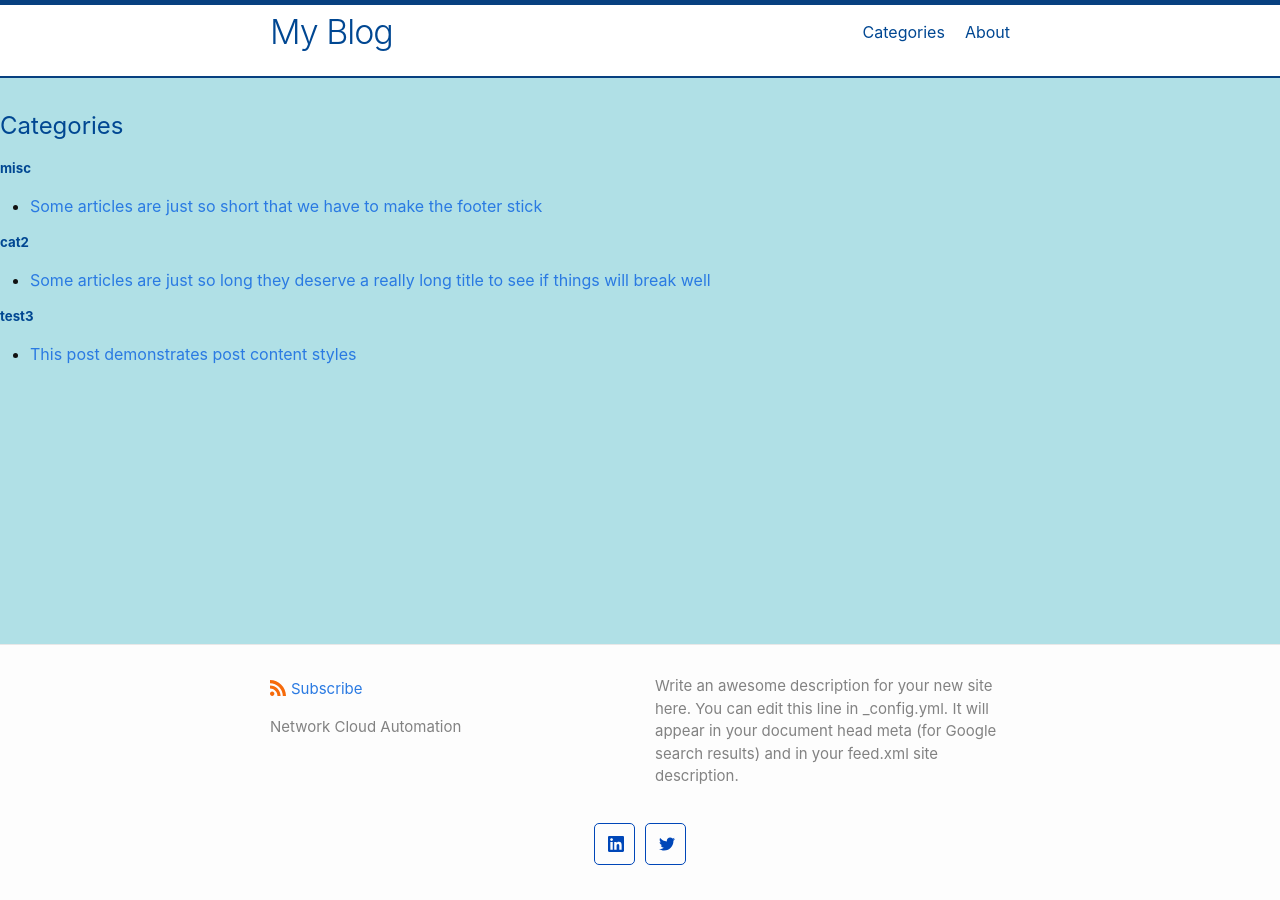
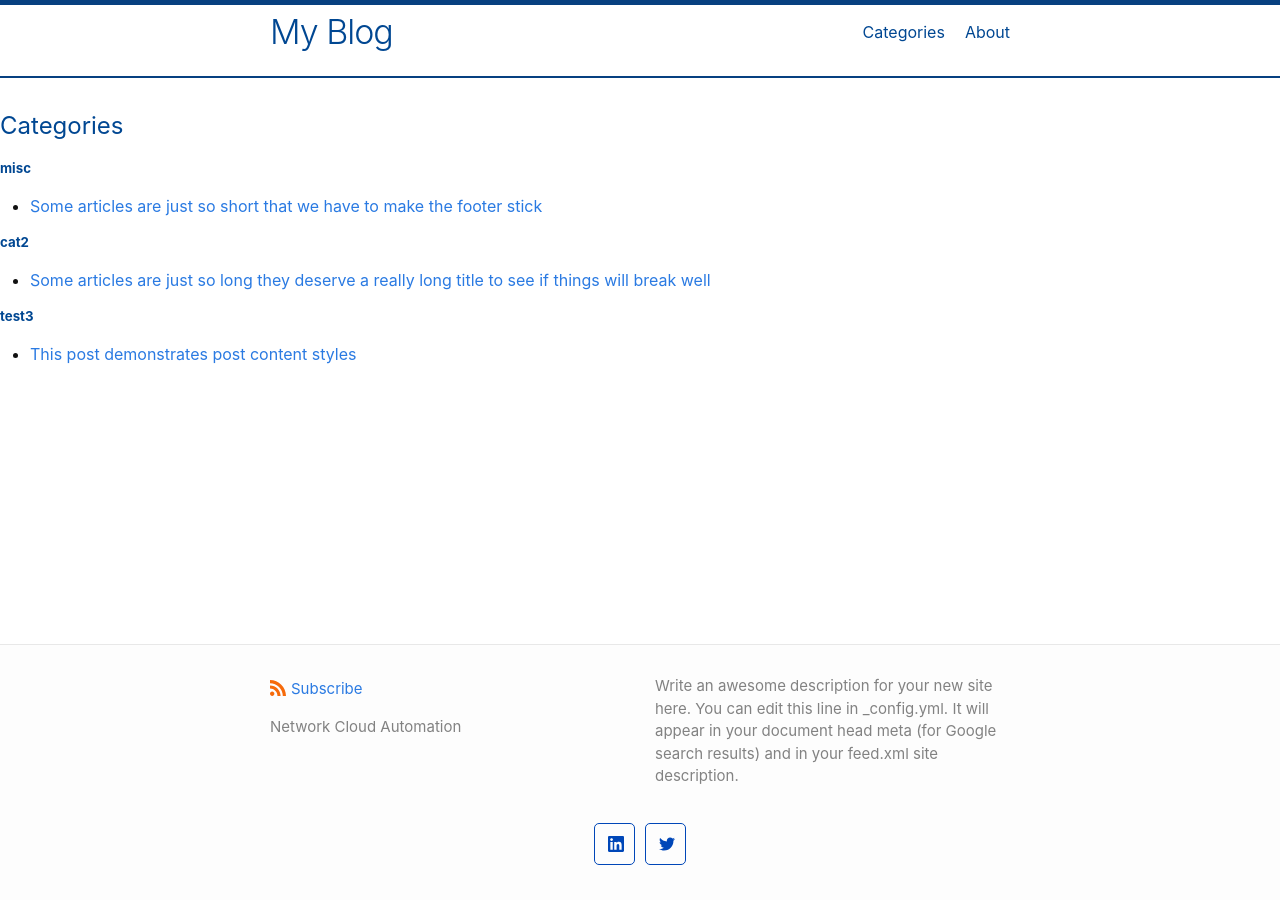
Before and after one commit to tomipnet/tomipnet.github.io, a Jekyll site: the page built from category.md, in a window 1280 px wide. Built offline with Jekyll 4.4.1, drawn with Linux system fonts in a browser that asks for light colours.

Commit message:
newcolor

```diff
--- a/_includes/head.html
+++ b/_includes/head.html
@@ -11,4 +11,5 @@
 
   {%- include custom-head.html -%}
 
+
 </head>
--- a/_includes/header.html
+++ b/_includes/header.html
@@ -27,5 +27,6 @@
         </div>
       </nav>
     {%- endif -%}
+
   </div>
 </header>
--- a/_layouts/categories.html
+++ b/_layouts/categories.html
@@ -7,7 +7,7 @@
   <body>
 
     {%- include header.html -%}
-    <main class="page-content" aria-label="Content" style="background-color:powderblue;">
+    <main class="page-content" aria-label="Content" style="background-color:white;">
 
  <h2 style="color:#004792;"> Categories </h2>
 
```
